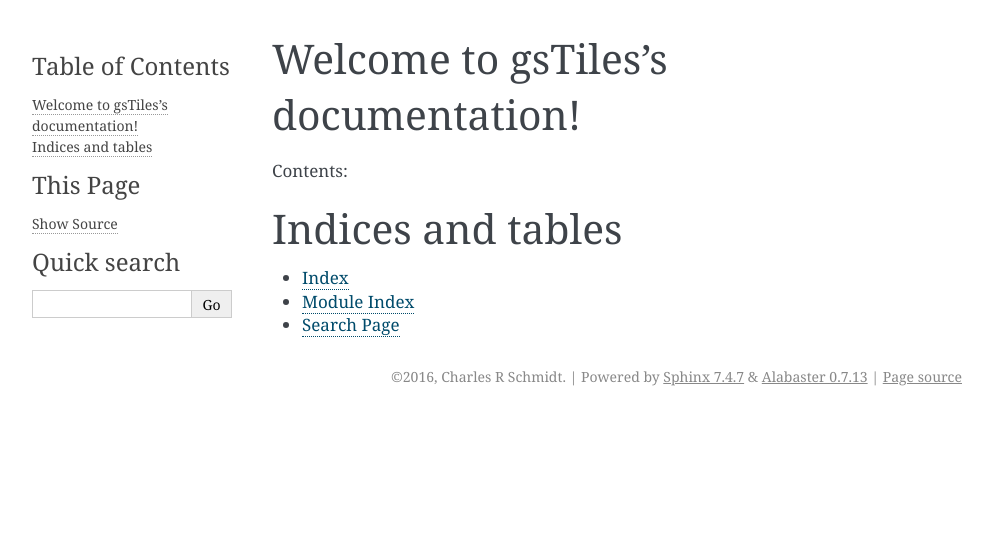
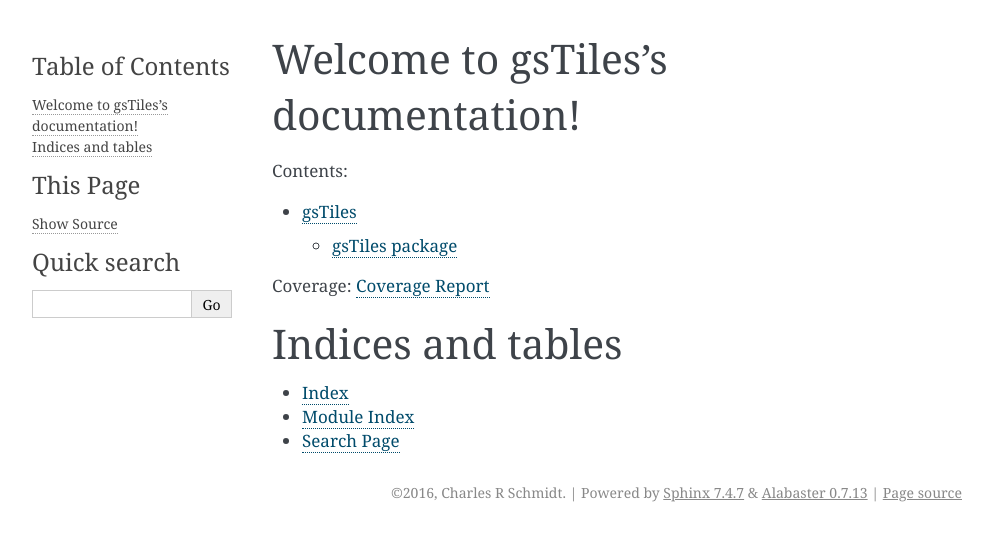
Before and after one commit to schmidtc/gsTiles, a Sphinx documentation site: the page built from docs/index.rst, in a window 1280 px wide. Shown: the top 541 px of the page, without its empty margins (148-1141 px from the left). Built offline with Sphinx 7.4.7, drawn with Linux system fonts in a browser that asks for light colours.

```diff
--- /dev/null
+++ b/docs/api/gsTiles.rst
@@ -0,0 +1,10 @@
+gsTiles package
+===============
+
+Module contents
+---------------
+
+.. automodule:: gsTiles
+    :members:
+    :undoc-members:
+    :show-inheritance:
--- /dev/null
+++ b/docs/api/modules.rst
@@ -0,0 +1,7 @@
+gsTiles
+=======
+
+.. toctree::
+   :maxdepth: 4
+
+   gsTiles
--- a/docs/index.rst
+++ b/docs/index.rst
@@ -11,6 +11,12 @@ Contents:
 .. toctree::
    :maxdepth: 2
 
+   api/modules
+
+Coverage: `Coverage Report`_
+
+.. _Coverage Report: ./cover/index.html
+
 
 
 Indices and tables
```
Also changed, not shown: 3 other files.
